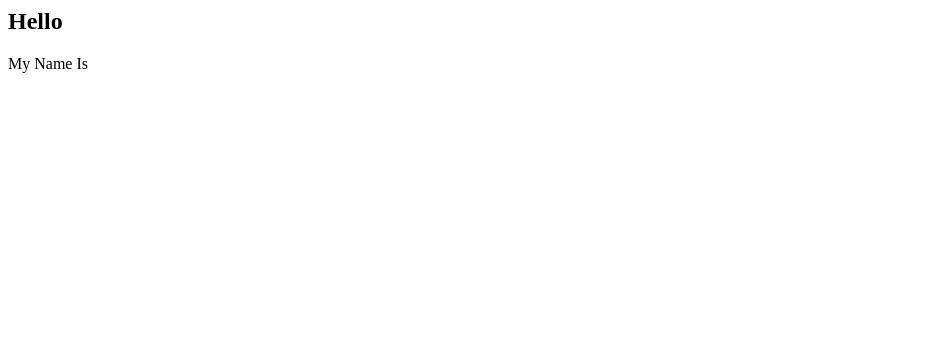
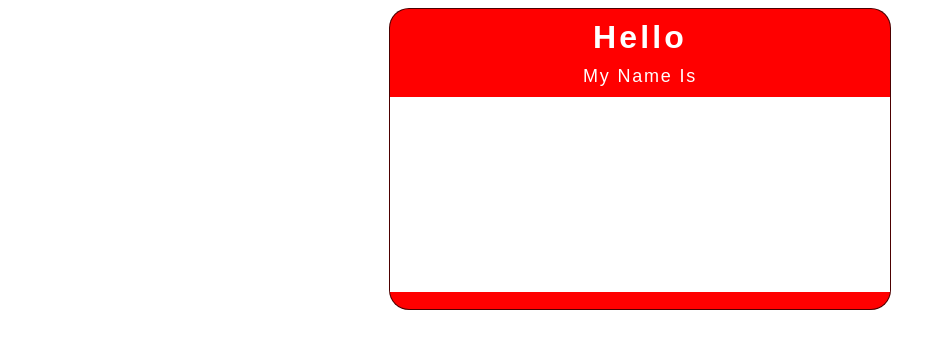
Before and after one commit to LAlonzoWebster/Name-Tag, a plain HTML site: page index.html in a window 1280 px wide. Shown: the whole page, without its empty margins (0-945 px from the left). Drawn offline with Linux system fonts and the light colour scheme.

Commit message:
kjhlkjlk

```diff
--- a/index.html
+++ b/index.html
@@ -1,4 +1,4 @@
-<!DOChtml>
+<!DOCtype html
 <html>
   <head><link rel="stylesheet" type="text/css" href="main.css"></head>
   <section class="tag" id="outer">
--- a/main.css
+++ b/main.css
@@ -1,18 +1,16 @@
-$white: #fff;
-$red: #f00;
-
 .tag {
-  border: 1px solid rgba(0, 0, 0, 0.7);
-  margin: 0 auto;
-  width: 500px;
-  height: 300px;
-  background-color: $red;
-  border-radius: 20px;
-  > div {
+    border: 1px solid rgba(0, 0, 0, 0.7);
+    margin: 0 auto;
+    width: 500px;
+    height: 300px;
+    background-color: #f00;
+    border-radius: 20px;
+  }
+  .tag > div {
     padding: 10px 0;
   }
-  &-title {
-    color: $white;
+  .tag-title {
+    color: #fff;
     font-family: Arial, Helvetica, sans-serif;
     font-size: 32px;
     letter-spacing: 0.1em;
@@ -20,18 +18,17 @@ $red: #f00;
     padding: 0 0 10px;
     margin: 0;
   }
-  &-copy {
-    color: $white;
+  .tag-copy {
+    color: #fff;
     font-family: Arial, Helvetica, sans-serif;
     font-size: 18px;
     letter-spacing: 0.1em;
     text-align: center;
     margin: 0;
   }
-  &-canvas {
+  .tag-canvas {
     width: 100%;
     height: 65%;
     cursor: default;
-    background-color: $white;
+    background-color: #fff;
   }
-}
```
